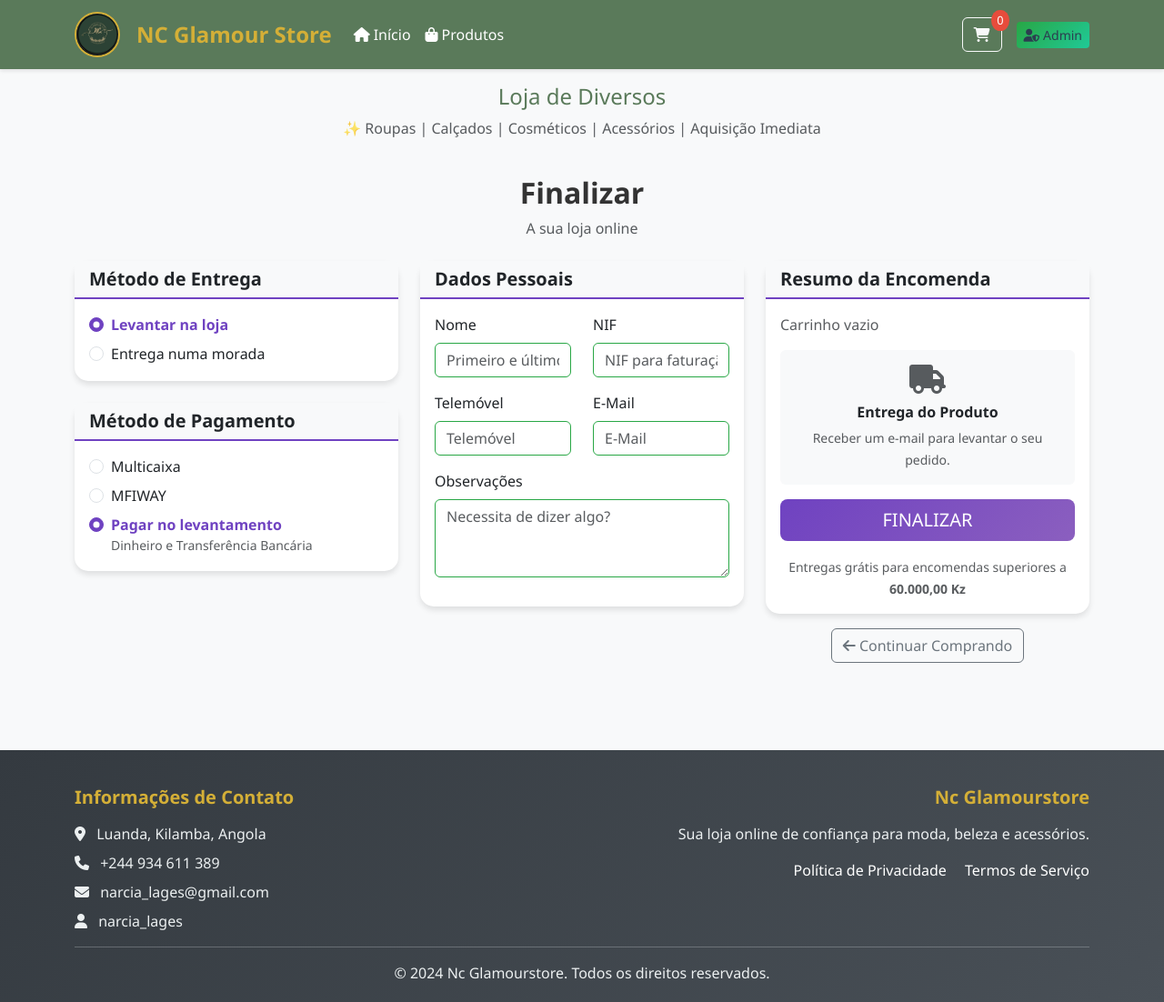
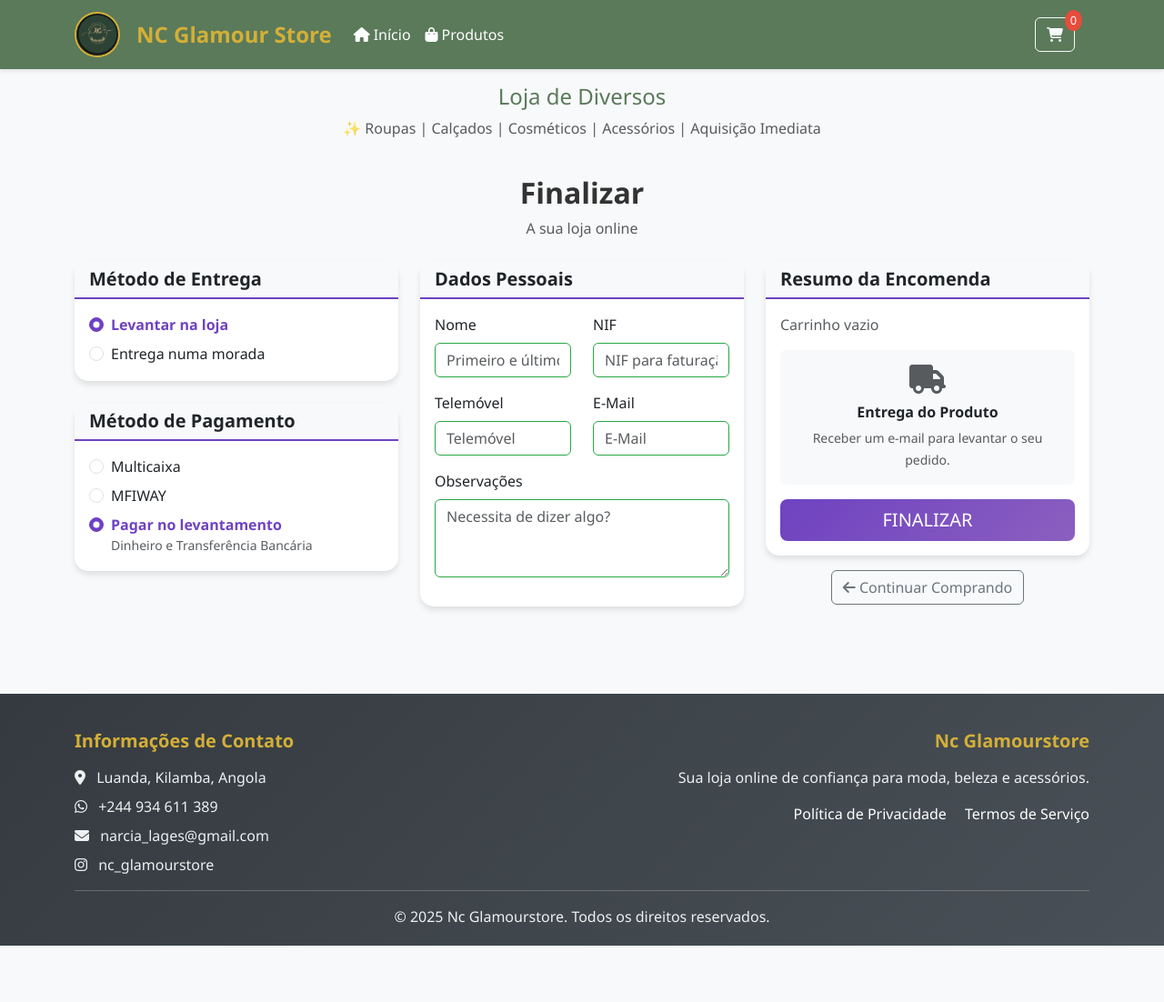
Before and after one commit to nicolemos56/GlamourStore, a Flask app: page /finalizar in a window 1280 px wide. Shown: the whole page at 91% size. After the commit the page ends 1040 px from the top, so only its background shows below. Run offline with Flask 3, Linux system fonts and the light colour scheme.

Commit message:
Saved your changes before starting work
Replit-Commit-Author: Agent
Replit-Commit-Session-Id: b81db89d-b41a-4d01-bbab-f440bde5b6e2
Replit-Commit-Checkpoint-Type: full_checkpoint

```diff
--- a/templates/base.html
+++ b/templates/base.html
@@ -64,10 +64,10 @@
                             </button>
                         </div>
 
-                        <!-- Admin Link -->
+                        <!-- Admin
                         <a href="{{ url_for('admin_login') }}" class="btn btn-sm btn-success">
                             <i class="fas fa-user-shield me-1"></i>Admin
-                        </a>
+                        </a>Link -->
                     </div>
                 </div>
             </div>
@@ -99,16 +99,20 @@
                             Luanda, Kilamba, Angola
                         </p>
                         <p class="mb-2">
-                            <i class="fas fa-phone me-2"></i>
-                            +244 934 611 389
-                        </p>
+                            <a href="https://wa.me/244934611389" target="_blank"><i class="fa-brands fa-whatsapp me-2"></i> +244 934 611 389</a>
+
                         <p class="mb-2">
-                            <i class="fas fa-envelope me-2"></i>
-                            narcia_lages@gmail.com
+                            <a href="https://narcia_lages@gmail.com" target="_blank"><i class="fas fa-envelope me-2"></i>
+                                narcia_lages@gmail.com
+                            </a>
+
+
                         </p>
                         <p class="mb-0">
-                            <i class="fas fa-user me-2"></i>
-                            narcia_lages
+                            <a href="https://instagram.com/nc_glamourstore" target="_blank">
+                              <i class="fab fa-instagram me-2"></i>
+                                nc_glamourstore
+                            </a>
                         </p>
                     </div>
                     <div class="col-md-6 text-md-end">
@@ -128,7 +132,7 @@
                 <hr class="my-3" />
                 <div class="text-center">
                     <p class="mb-0">
-                        &copy; 2024 Nc Glamourstore. Todos os direitos
+                        &copy; 2025 Nc Glamourstore. Todos os direitos
                         reservados.
                     </p>
                 </div>
--- a/templates/finalizar.html
+++ b/templates/finalizar.html
@@ -51,8 +51,8 @@
                             <input type="text" class="form-control" id="address_neighborhood" placeholder="Nome do bairro">
                         </div>
 
-                        <div class="row mb-3">
-                            <div class="col-6">
+                       <div class="row mb-3">
+                            <!-- comentario)<div class="col-6">
                                 <label for="address_city" class="form-label">Cidade</label>
                                 <select class="form-select" id="address_city">
                                     <option value="">Selecione a cidade</option>
@@ -75,7 +75,7 @@
                                     <option value="Ndalatando">Ndalatando</option>
                                     <option value="Caluquembe">Caluquembe</option>
                                 </select>
-                            </div>
+                            </div> -->
                             <div class="col-6">
                                 <label for="address_province" class="form-label">Província</label>
                                 <select class="form-select" id="address_province">
@@ -224,13 +224,13 @@
                             </button>
                         </div>
 
-                        <!-- Free Delivery Info -->
+                        <!-- Free Delivery Info
                         <div class="text-center mt-3">
                             <small class="text-muted">
                                 Entregas grátis para encomendas superiores a<br>
                                 <strong>60.000,00 Kz</strong>
                             </small>
-                        </div>
+                        </div>-->
                     </div>
                 </div>
 
```
Also changed, not shown: .local/state/replit/agent/.latest.json, static/images/products/1301d99e-736a-4468-a4c3-6e9ebb46a372.webp (added), static/images/products/1e4d037b-0fcd-4f20-839a-9ecf1f1267ad.jpg (added), static/images/products/2226b275-6d95-4c88-99a9-e97aec852b99.jpg (added), static/images/products/3356ce5c-35a8-4524-9807-e18917d6113b.jpeg (added), static/images/products/4f207fdc-a68b-4187-9f17-d050c25063cb.webp (added), static/images/products/60aedf77-fa5c-4122-a9df-521f267a4601.webp (added), static/images/products/9d34fa95-e4e0-4c1e-a868-b99c4678397f.jpeg (added), static/images/products/dc6c3a08-d589-4444-ac8b-db9af671e963.jpeg (added), static/images/products/dd4391b3-795d-45be-a94e-e56c7d05dae2.jpg (added), static/images/products/fc50baf1-3a31-4fdb-9969-11588a3ac5a2.jpg (added), 2 other files.
